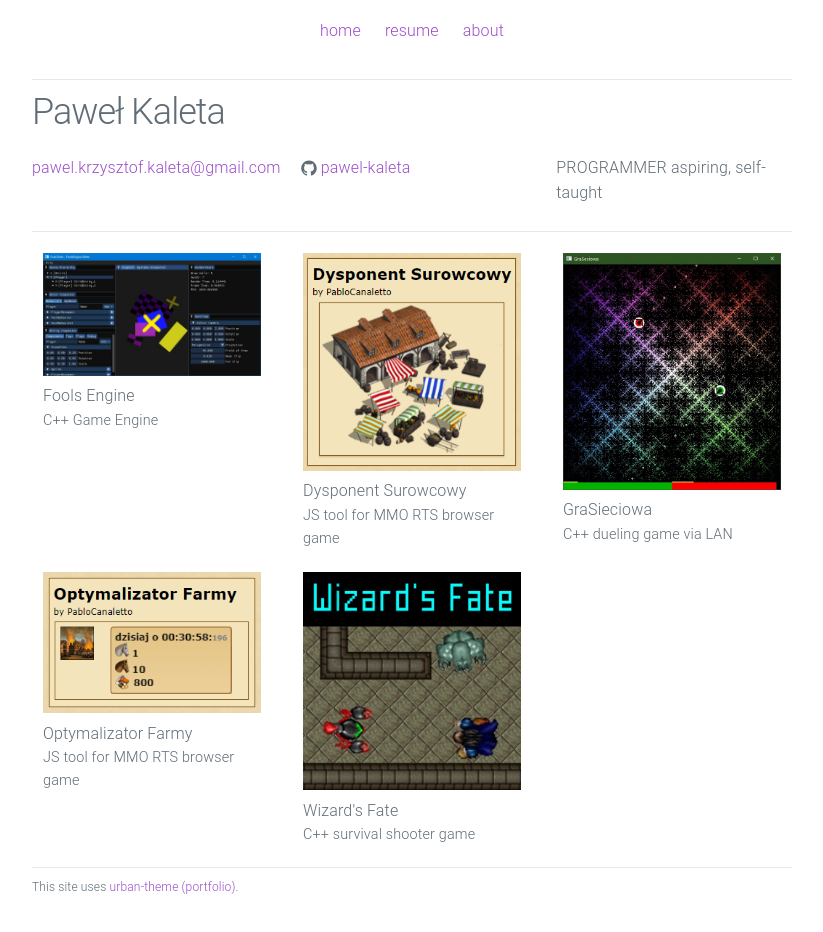
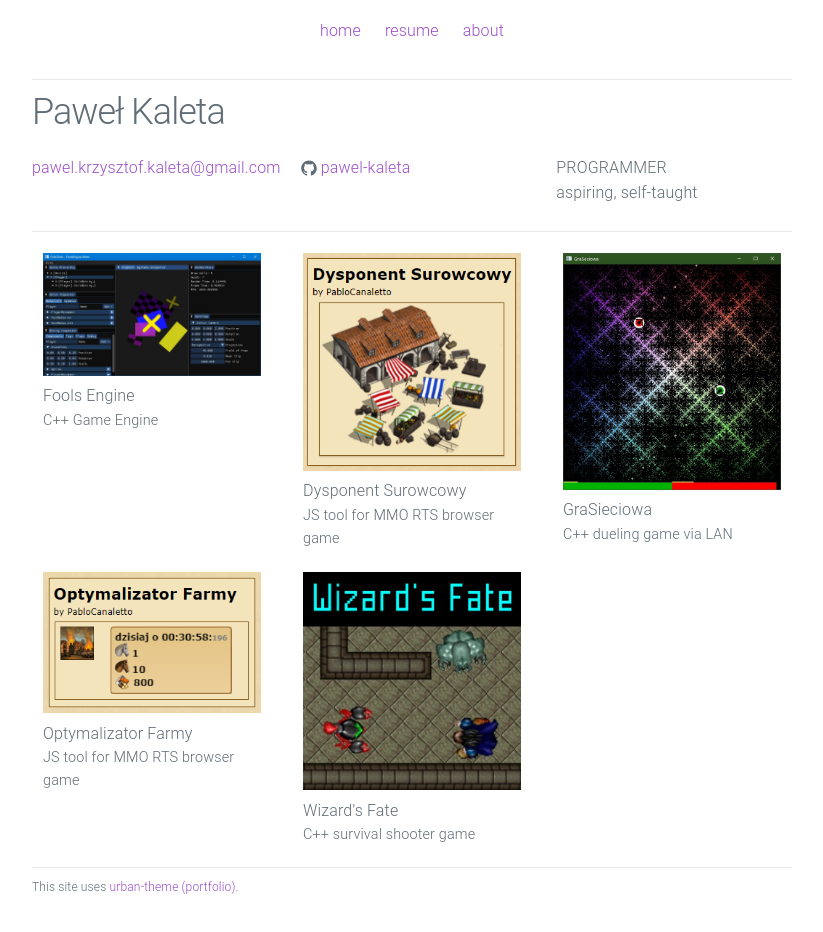
Before and after one commit to pawel-kaleta/pawel-kaleta.github.io, a Jekyll site: the page built from index.html, in a window 1280 px wide. Shown: the whole page, without its empty margins (228-1051 px from the left). Built offline with Jekyll 4.4.1, drawn with Linux system fonts in a browser that asks for light colours.

```diff
--- a/_config.yml
+++ b/_config.yml
@@ -2,7 +2,7 @@
 title: Paweł Kaleta
 email: pawel.krzysztof.kaleta@gmail.com
 description: > # keep this and put description below
-  PROGRAMMER
+  PROGRAMMER<br>
   aspiring, self-taught
 url: "https://pawel-kaleta.github.io" # the base hostname & protocol for your site
 #linkedin_url: "https://www.linkedin.com/in/gamingportfolio"
```
